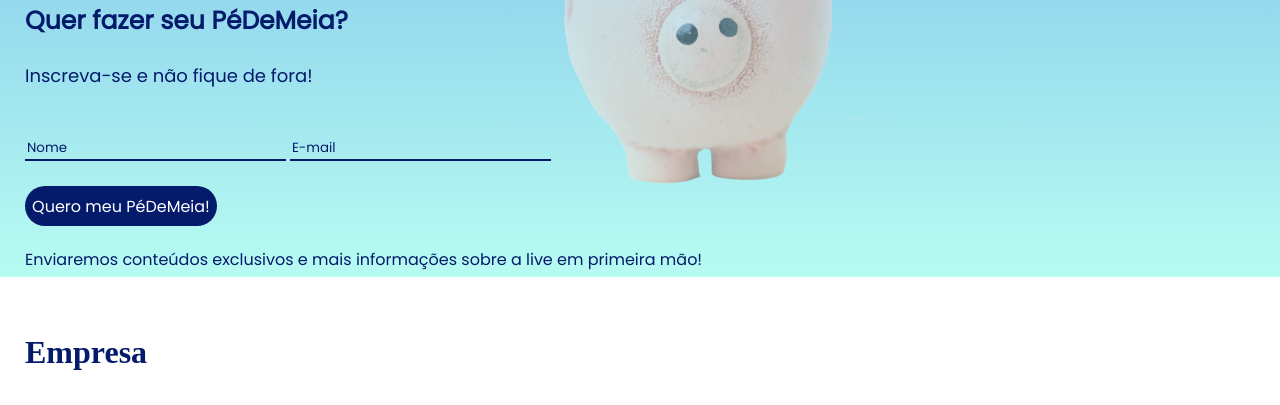
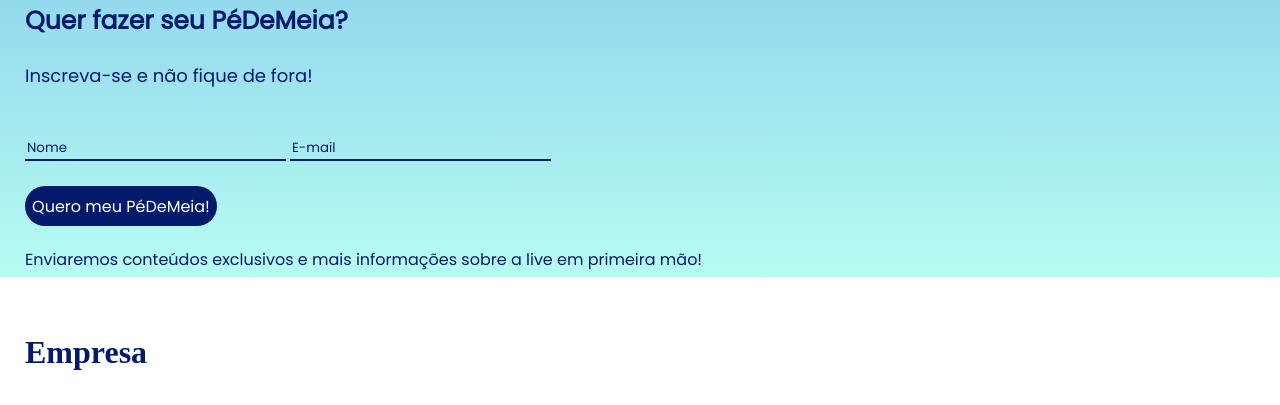
Before and after one commit to adri-rosa/show-me-the-network, a plain HTML site: page index.html in a window 1280 px wide. Shown: the part 674-1079 px from the top of the page. Drawn offline with Linux system fonts and the light colour scheme.

Commit message:
comentando porquinho

```diff
--- a/index.html
+++ b/index.html
@@ -118,12 +118,12 @@
                               </td>
 							  </tr>
                         </table>
-						<table id= "tableImage">
+						<!-- <table id= "tableImage">
 						   <tr>&nbsp;&nbsp;&nbsp;&nbsp;&nbsp;&nbsp;&nbsp;&nbsp;</tr>
 						    <tr>
 							   <td><img src='images/pig_big_1.png' class ="imagePig"> </td>
 							</tr>
-						</table>
+						</table>-->
                      </div>
 
                <div class="content" id="form">
```
